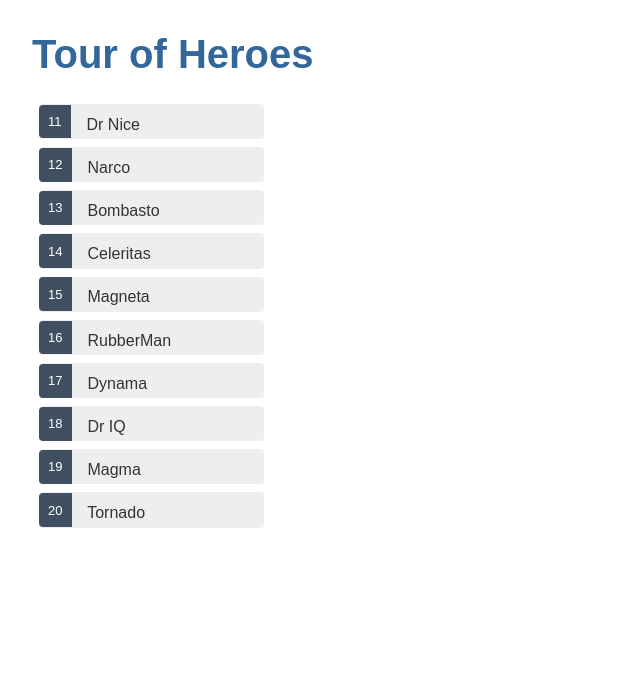
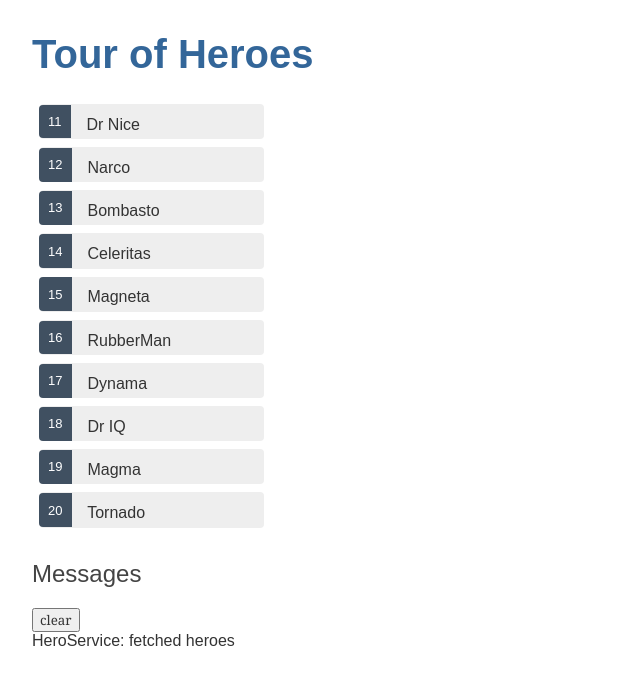
Before and after one commit to r0ss26/tour-of-heroes, an Angular app: page / in a window 1280 px wide. Shown: the top 684 px of the page, without its empty margins (0-640 px from the left). Built offline with nearby package versions, Linux system fonts and the light colour scheme.

Commit message:
Add a message service which displays the history of selected heroes

```diff
--- a/src/app/app.component.html
+++ b/src/app/app.component.html
@@ -1,2 +1,3 @@
 <h1>{{ title }}</h1>
 <app-heroes></app-heroes>
+<app-messages></app-messages>
--- a/src/app/app.module.ts
+++ b/src/app/app.module.ts
@@ -4,10 +4,11 @@
 
 import { AppComponent } from './app.component';
 import { HeroesComponent } from './heroes/heroes.component';
-import { HeroDetailComponent } from './hero-detail/hero-detail.component'
+import { HeroDetailComponent } from './hero-detail/hero-detail.component';
+import { MessagesComponent } from './messages/messages.component'
 
 @NgModule({
-  declarations: [AppComponent, HeroesComponent, HeroDetailComponent],
+  declarations: [AppComponent, HeroesComponent, HeroDetailComponent, MessagesComponent],
   imports: [BrowserModule, FormsModule],
   providers: [],
   bootstrap: [AppComponent],
--- a/src/app/hero.service.ts
+++ b/src/app/hero.service.ts
@@ -2,6 +2,7 @@
 import { Hero } from './hero';
 import { HEROES } from './mock-heroes';
 import { Observable, of } from 'rxjs'
+import { MessageService } from './message.service'
 
 @Injectable({
   providedIn: 'root'
@@ -9,8 +10,9 @@
 export class HeroService {
 
   getHeroes(): Observable<Hero[]> {
+    this.messageService.add('HeroService: fetched heroes')
     return of(HEROES);
   }
 
-  constructor() { }
+  constructor(private messageService: MessageService) { }
 }
--- a/src/app/heroes/heroes.component.ts
+++ b/src/app/heroes/heroes.component.ts
@@ -2,7 +2,8 @@
 import { Hero } from '../hero'
 import { HEROES } from '../mock-heroes';
 import { HeroService } from '../hero.service'
-import { THIS_EXPR } from '@angular/compiler/src/output/output_ast';
+import { MessageService } from '../message.service'
+import { Message } from '@angular/compiler/src/i18n/i18n_ast';
 
 @Component({
   selector: 'app-heroes',
@@ -11,13 +12,13 @@
 })
 export class HeroesComponent implements OnInit {
   heroes: Hero[];
-  selectedHero: Hero = null
+  selectedHero: Hero;
 
   getHeroes(): void {
     this.heroService.getHeroes().subscribe(heroes => this.heroes = heroes)
   }
 
-  constructor(private heroService: HeroService) { }
+  constructor(private heroService: HeroService, private messageService: MessageService) { }
 
   ngOnInit(): void {
     this.getHeroes()
@@ -25,6 +26,8 @@
 
   onSelect(hero: Hero) {
     this.selectedHero = hero;
+    this.messageService.add(`HeroesComponent: Selected here id=${hero.id}`)
   }
 
+
 }
--- /dev/null
+++ b/src/app/message.service.ts
@@ -0,0 +1,18 @@
+import { Injectable } from '@angular/core';
+
+@Injectable({
+  providedIn: 'root'
+})
+export class MessageService {
+  messages: string[] = [];
+
+  add(message: string) {
+    this.messages.push(message)
+  }
+
+  clear() {
+    this.messages = []
+  }
+
+  constructor() { }
+}
--- /dev/null
+++ b/src/app/messages/messages.component.html
@@ -0,0 +1,8 @@
+<div *ngIf="messageService.messages.length">
+
+  <h2>Messages</h2>
+  <button class="clear"
+          (click)="messageService.clear()">clear</button>
+  <div *ngFor='let message of messageService.messages'> {{message}} </div>
+
+</div>
--- /dev/null
+++ b/src/app/messages/messages.component.ts
@@ -0,0 +1,16 @@
+import { Component, OnInit } from '@angular/core';
+import { MessageService } from '../message.service'
+
+@Component({
+  selector: 'app-messages',
+  templateUrl: './messages.component.html',
+  styleUrls: ['./messages.component.css']
+})
+export class MessagesComponent implements OnInit {
+
+  constructor(public messageService: MessageService) { }
+
+  ngOnInit(): void {
+  }
+
+}
```
Also changed, not shown: src/app/messages/messages.component.css (added), 2 other files (tests, documents, lock files or other folders).
